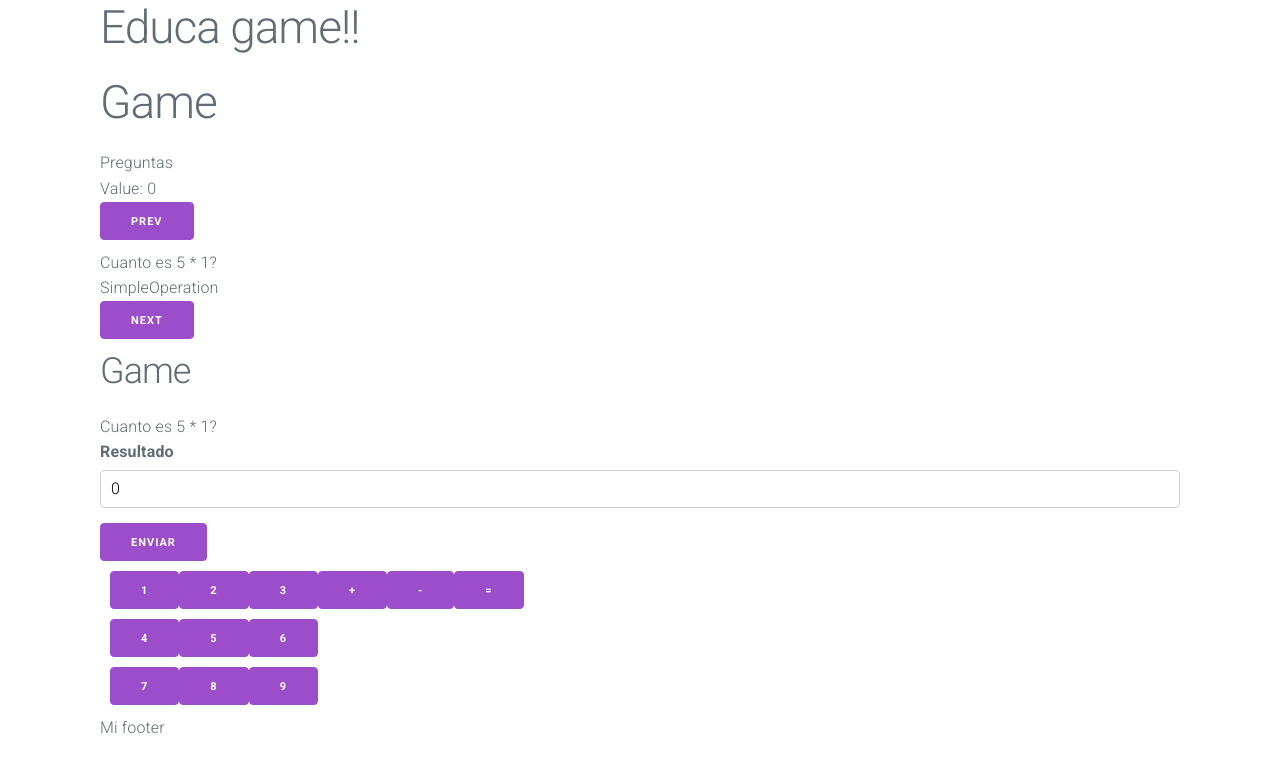
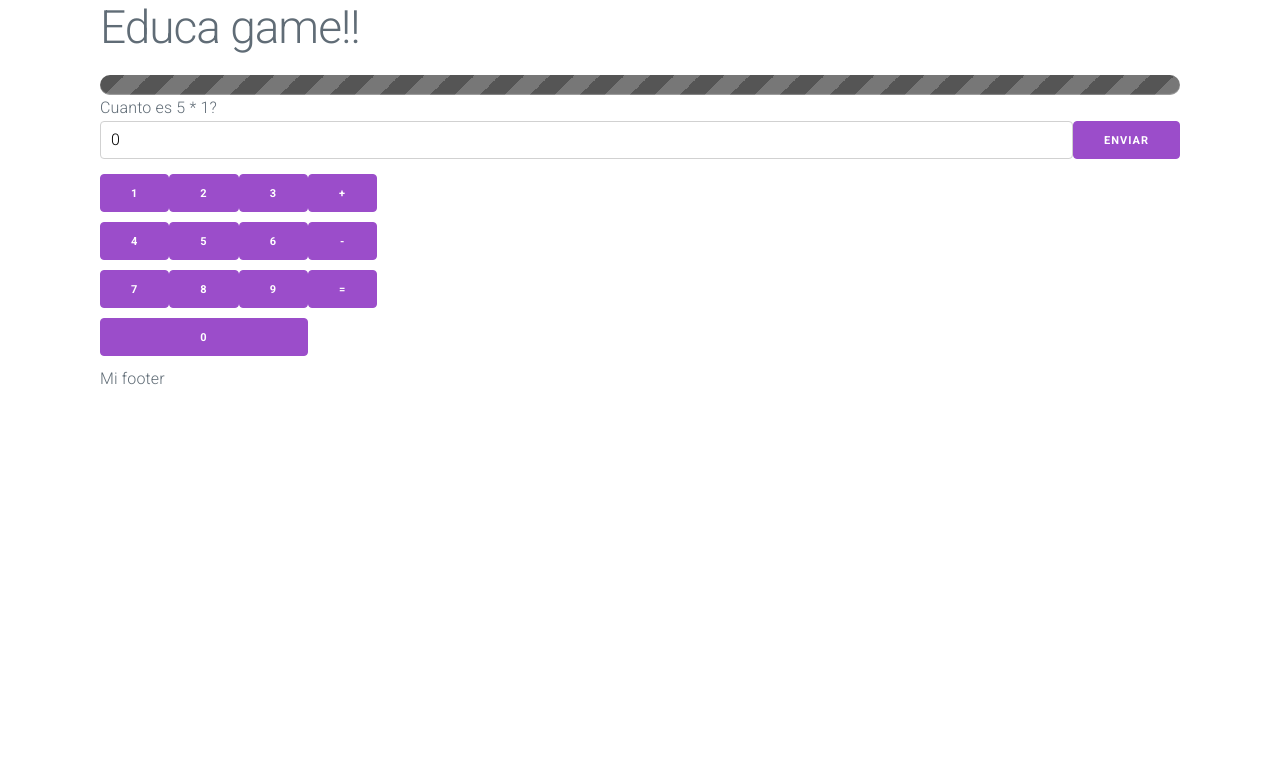
Before and after one commit to ohierro/educa_game, a Vue app: page /#/game in a window 1280 px wide. Shown: the top 772 px of the page. Built offline with nearby package versions, Linux system fonts and the light colour scheme.

Commit message:
some visual improvements

```diff
--- /dev/null
+++ b/src/components/ProgressBar.vue
@@ -0,0 +1,64 @@
+<template>
+<div class="meter animate">
+  <span style="width: 25%"></span>
+</div>
+</template>
+
+<style scoped>
+
+.meter {
+  height: 20px;
+  position: relative;
+  background: #555;
+  border-radius: 25px;
+  padding: 10px;
+  box-shadow: inset 0 -1px 1px rgba(255, 255, 255, 0.3);
+}
+
+.meter > span:after {
+  content: "";
+  position: absolute;
+  top: 0; left: 0; bottom: 0; right: 0;
+  background-image: linear-gradient(
+    -45deg,
+    rgba(255, 255, 255, .2) 25%,
+    transparent 25%,
+    transparent 50%,
+    rgba(255, 255, 255, .2) 50%,
+    rgba(255, 255, 255, .2) 75%,
+    transparent 75%,
+    transparent
+  );
+  z-index: 1;
+  background-size: 50px 50px;
+  animation: move 2s linear infinite;
+  border-top-right-radius: 8px;
+  border-bottom-right-radius: 8px;
+  border-top-left-radius: 20px;
+  border-bottom-left-radius: 20px;
+  overflow: hidden;
+}
+
+.orange > span {
+  background-color: #f1a165;
+  background-image: linear-gradient(to bottom, #f1a165, #f36d0a);
+}
+
+.red > span {
+  background-color: #f0a3a3;
+  background-image: linear-gradient(to bottom, #f0a3a3, #f42323);
+}
+
+.meter > span::after, .animate > span > span {
+  animation: move 2s linear infinite;
+}
+
+@keyframes move {
+  0% {
+    background-position: 0 0;
+  }
+  100% {
+    background-position: 50px 50px;
+  }
+}
+</style>
--- a/src/components/Question.vue
+++ b/src/components/Question.vue
@@ -6,25 +6,39 @@
     <button @click="$emit('resolve', true)">Verdad</button>
   </div>
   <div v-if="question.getType() === 'SimpleOperation'">
-    <label for="result">Resultado</label><input v-model="value" name="result" type="number" />
-    <button @click="$emit('resolve', value)">Enviar</button>
+    <div class="flex">
+      <input v-model="value" name="result" type="number" /><button @click="doEmit">Enviar</button>
+    </div>
+    <Keyboard @key="onKeyPressed"></Keyboard>
   </div>
 </template>
 
 <script setup lang="ts">
-import { computed, ref } from 'vue'
+import Keyboard from '../components/keyboard/Keyboard.vue';
+import { ref } from 'vue'
 import { IQuestion } from '../core/IQuestion';
 
-defineEmits(['resolve'])
+const value = ref(0)
 
-defineProps<{
+const emit = defineEmits(['resolve'])
+
+const props = defineProps<{
   question: IQuestion,
 }>()
 
-const value = ref(0)
+function onKeyPressed(key: number) {
+  value.value = parseInt(value.value.toString() + key)
+}
+
+function doEmit() {
+  emit('resolve', value.value)
+  value.value = 0
+}
 
 </script>
 
-<style>
-
+<style scoped>
+.flex {
+  display: flex;
+}
 </style>
--- a/src/components/keyboard/Keyboard.vue
+++ b/src/components/keyboard/Keyboard.vue
@@ -1,30 +1,55 @@
 <template>
-  <div class="container">
-    <div class="row">
+  <div class="keyboard">
     <div class="column-75">
       <div>
-          <button>1</button>
-          <button>2</button>
-          <button>3</button>
+        <button @click="$emit('key', 1)">1</button>
+        <button @click="$emit('key', 2)">2</button>
+        <button @click="$emit('key', 3)">3</button>
       </div>
       <div>
-          <button>4</button>
-          <button>5</button>
-          <button>6</button>
+        <button @click="$emit('key', 4)">4</button>
+        <button @click="$emit('key', 5)">5</button>
+        <button @click="$emit('key', 6)">6</button>
       </div>
       <div>
-          <button>7</button>
-          <button>8</button>
-          <button>9</button>
+        <button @click="$emit('key', 7)">7</button>
+        <button @click="$emit('key', 8)">8</button>
+        <button @click="$emit('key', 9)">9</button>
+      </div>
+      <div>
+        <button class="bigButton" @click="$emit('key', 0)">0</button>
       </div>
     </div>
     <div class="column-25">
-        <div>
+      <div class="operators">
         <button>+</button>
         <button>-</button>
         <button>=</button>
       </div>
     </div>
   </div>
-  </div>
 </template>
+
+<script setup lang="ts">
+
+defineEmits(['key'])
+
+
+</script>
+
+<style scoped>
+.keyboard {
+  display: flex;
+  padding: 0;
+  width: 100%;
+}
+
+.bigButton {
+  width: 100%;
+}
+
+.operators {
+  display: flex;
+  flex-direction: column;
+}
+</style>
--- a/src/store/index.ts
+++ b/src/store/index.ts
@@ -7,6 +7,7 @@ export const useQuestionStore = defineStore('questions', () => {
   const number = ref(0)
   const validated = ref(false)
   const validation = ref(false)
+
   let questions: IQuestion[] = reactive([])
   // let solutions: string | number | boolean []
   // let validations: boolean[] = reactive([])
--- a/src/views/Game.vue
+++ b/src/views/Game.vue
@@ -1,13 +1,8 @@
 <template>
-<h1>Game</h1>
-<main>Preguntas</main>
-<div>Value: {{ store.number }}</div>
-<button>Prev</button>
-<div>{{ store.currentQuestion.getTitle() }}</div>
-<div>{{ store.currentQuestion.getType() }} </div>
-<button @click="store.increment()">Next</button>
 <div>
-  <h2>Game</h2>
+  <div>
+    <ProgressBar></ProgressBar>
+  </div>
   <Question
     :question="store.currentQuestion"
     @resolve="validate"
@@ -16,14 +11,13 @@
     <div v-if="store.validation">Bien!!</div>
     <div v-if="!store.validation">Ohhh no</div>
   </div>
-  <Keyboard></Keyboard>
 </div>
 </template>
 
 <script setup lang="ts">
 
 import { ref } from 'vue';
-import Keyboard from '../components/keyboard/Keyboard.vue';
+import ProgressBar from '../components/ProgressBar.vue';
 import Question from '../components/Question.vue';
 import { useQuestionStore } from '../store';
 
@@ -39,17 +33,12 @@ function clean() {
 }
 
 function validate(option: boolean) {
-  // console.log(`option selected ${option}`);
-  // let result = store.currentQuestion.resolve(option)
   store.validate(option)
 
   setTimeout(() => {
     clean()
     store.increment()
   }, 2000)
-  // console.log(`es correcto? ${result}`);
-
-
 }
 
 </script>
```
Also changed, not shown: 6 other files (tests, documents, lock files or other folders). Lines whose indentation alone changed are shown as unchanged.
